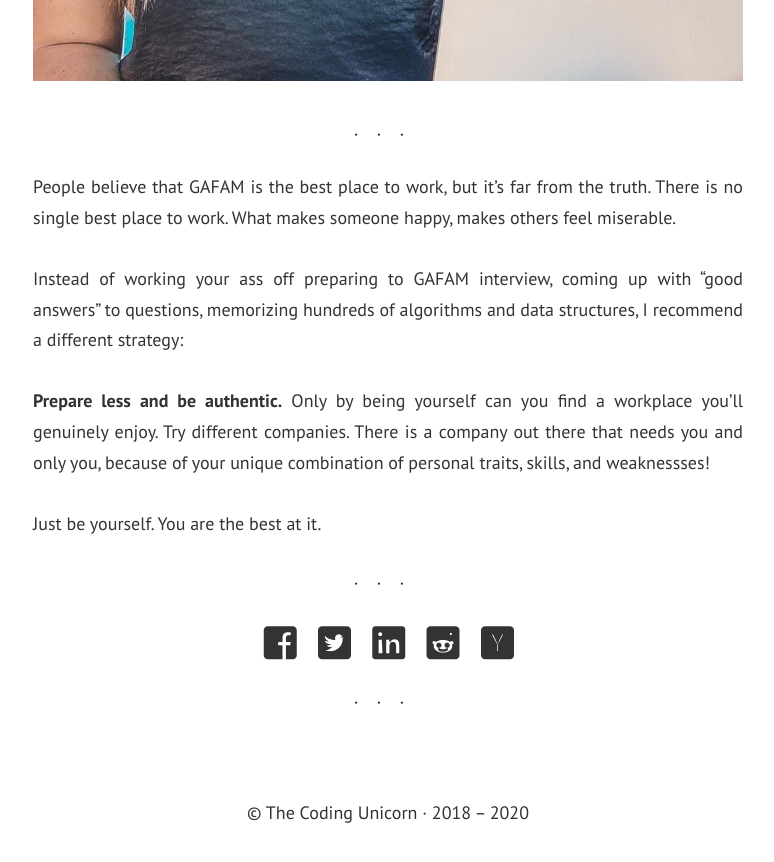
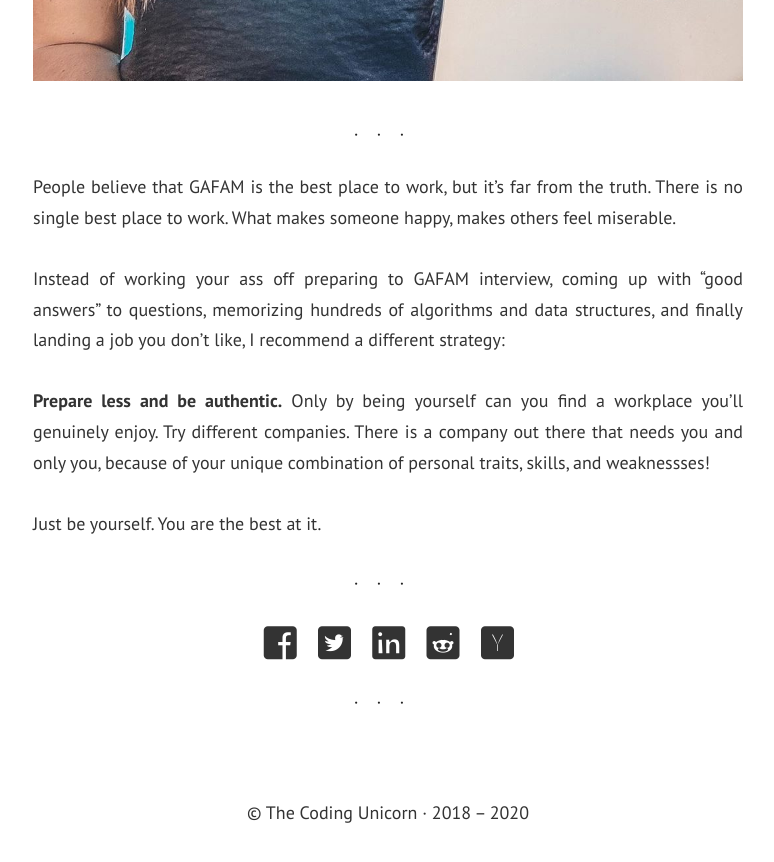
Before and after one commit to unicorncoding/unicorncoding.github.io, a Jekyll site: the page built from _posts/2020-03-23-be-yourself.md, in a window 1280 px wide and 900 px high, scrolled down 1287 px. Shown: the top 862 px of the window, without its empty margins (252-1026 px from the left). Built offline with Jekyll 4.4.1, drawn with Linux system fonts in a browser that asks for light colours; nearby versions of some CDN libraries; comment, search, counter and statistics services are not loaded.

Commit message:
update be-yourself

```diff
--- a/_posts/2020-03-23-be-yourself.md
+++ b/_posts/2020-03-23-be-yourself.md
@@ -13,7 +13,7 @@ Every day, thousands of people try to get a job at GAFAM (Google, Amazon, Facebo
 
 People believe that GAFAM is the best place to work, but it's far from the truth. There is no single best place to work. What makes someone happy, makes others feel miserable.
 
-Instead of working your ass off preparing to GAFAM interview, coming up with "good answers" to questions, memorizing hundreds of algorithms and data structures, I recommend a different strategy:
+Instead of working your ass off preparing to GAFAM interview, coming up with "good answers" to questions, memorizing hundreds of algorithms and data structures, and finally landing a job you don't like, I recommend a different strategy:
 
 **Prepare less and be authentic.** Only by being yourself can you find a workplace you'll genuinely enjoy. Try different companies. There is a company out there that needs you and only you, because of your unique combination of personal traits, skills, and weaknessses!
 
```
